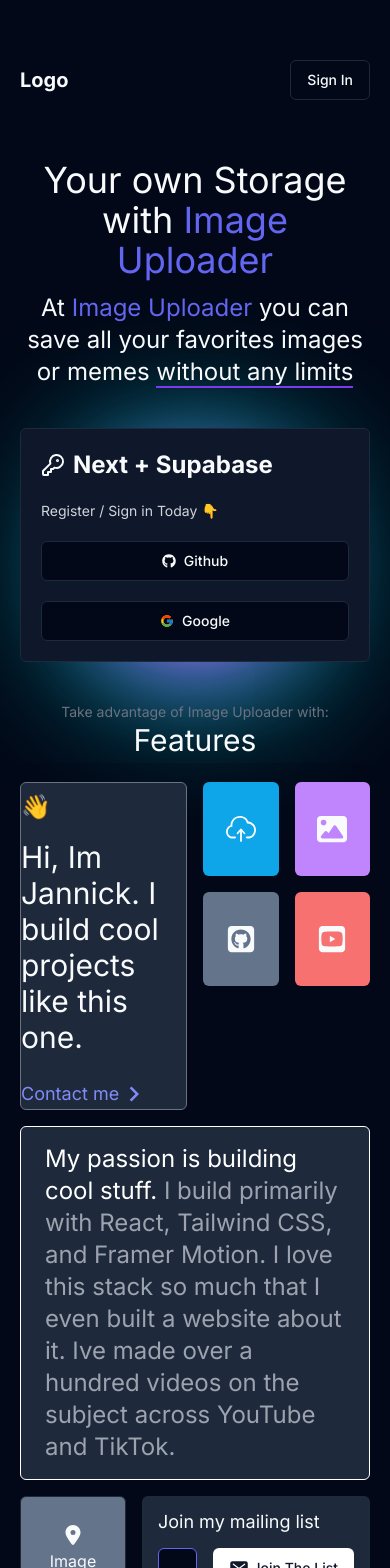
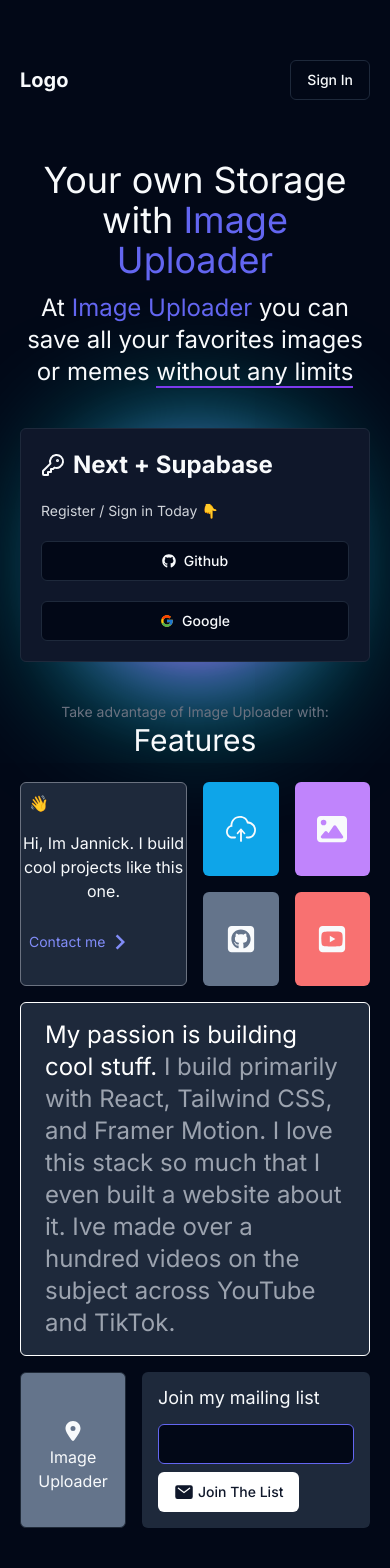
Before and after one commit to JannickPepe/Supabase-Gallery, a Next.js app: page /auth in a window 390 px wide. Shown: the top 1568 px of the page. Built offline with nearby package versions, Linux system fonts and the light colour scheme; no server answers.

Commit message:
fixed responsive for Bento and suspense works, next prod and site URL

```diff
--- a/app/auth/page.tsx
+++ b/app/auth/page.tsx
@@ -80,17 +80,16 @@
 				<section className="mt-6 max-w-[1000px] mx-auto">
 					<div className="grid grid-cols-2 gap-4">
 						<div className="bg-slate-800 rounded-md border border-gray-500">
-							<div>
-							<button className="animate-wave mt-2 sm:px-2 lg:px-6 text-2xl">👋</button>
+							<div className="px-2 md:px-0">
+								<button className="animate-wave mt-2 sm:px-2 lg:px-6 sm:text-sm lg:text-2xl">👋</button>
 							</div>
-							<div className="text-3xl mt-4 sm:px-2 lg:px-6">
+							<div className="lg:text-3xl mt-4 sm:px-2 lg:px-6 text-center lg:text-left">
 								Hi, Im Jannick. I build cool projects like this one.
 							</div>
-							<div className="text-lg mt-6 sm:px-2 lg:px-6 flex items-center hover:cursor-pointer text-indigo-400 hover:text-white">
+							<div className="mt-6 px-2 lg:px-6 flex items-center hover:cursor-pointer text-indigo-400 hover:text-white">
 								<div className="flex items-center hover:scale-110 transition-transform">
-								Contact me <MdOutlineKeyboardArrowRight size={30} />
+									<button className="text-sm lg:text-lg">Contact me</button> <MdOutlineKeyboardArrowRight size={30} />
 								</div>
-
 							</div>
 						</div>
 
@@ -122,7 +121,7 @@
 
 					<div className="grid grid-cols-3 mt-4 gap-4">
 						<div className="col-span-1 bg-slate-500 rounded-md border border-gray-800">
-							<div className="p-4 mt-3">
+							<div className="p-2 lg:p-4 mt-10 md:mt-3">
 								<FaLocationDot className="mx-auto" size={20} />
 								<p className="text-center mt-1">Image Uploader</p>
 							</div>
@@ -131,9 +130,9 @@
 							<div className="text-lg px-4 py-1 mt-2">
 								Join my mailing list
 							</div>
-							<div className="flex px-4 items-center gap-4 mb-4 mt-2">
+							<div className="md:flex px-4 items-center gap-4 mb-4 mt-2">
 								<Input className="border border-indigo-500"/>
-								<Button className="bg-white">
+								<Button className="bg-white mt-2 md:mt-0">
 									<IoMail className="mr-1" size={20} /> Join The List
 								</Button>
 							</div>
```
